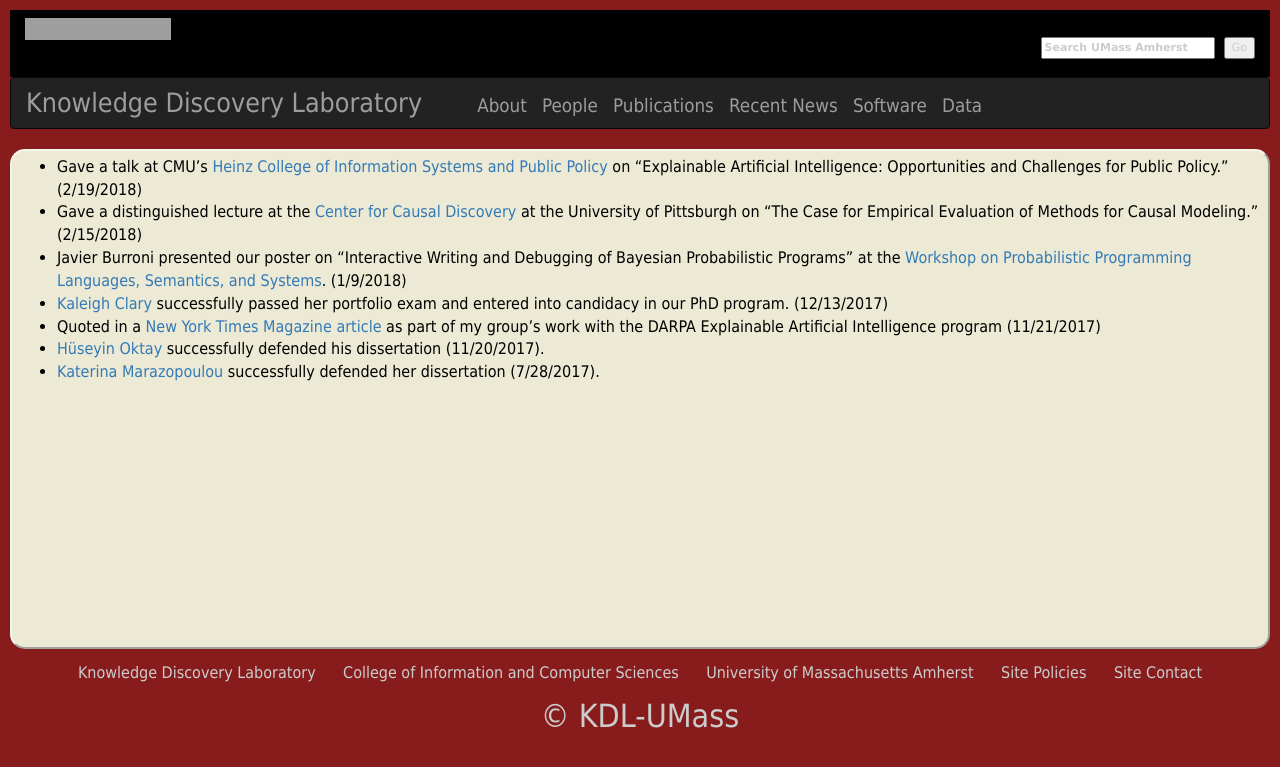
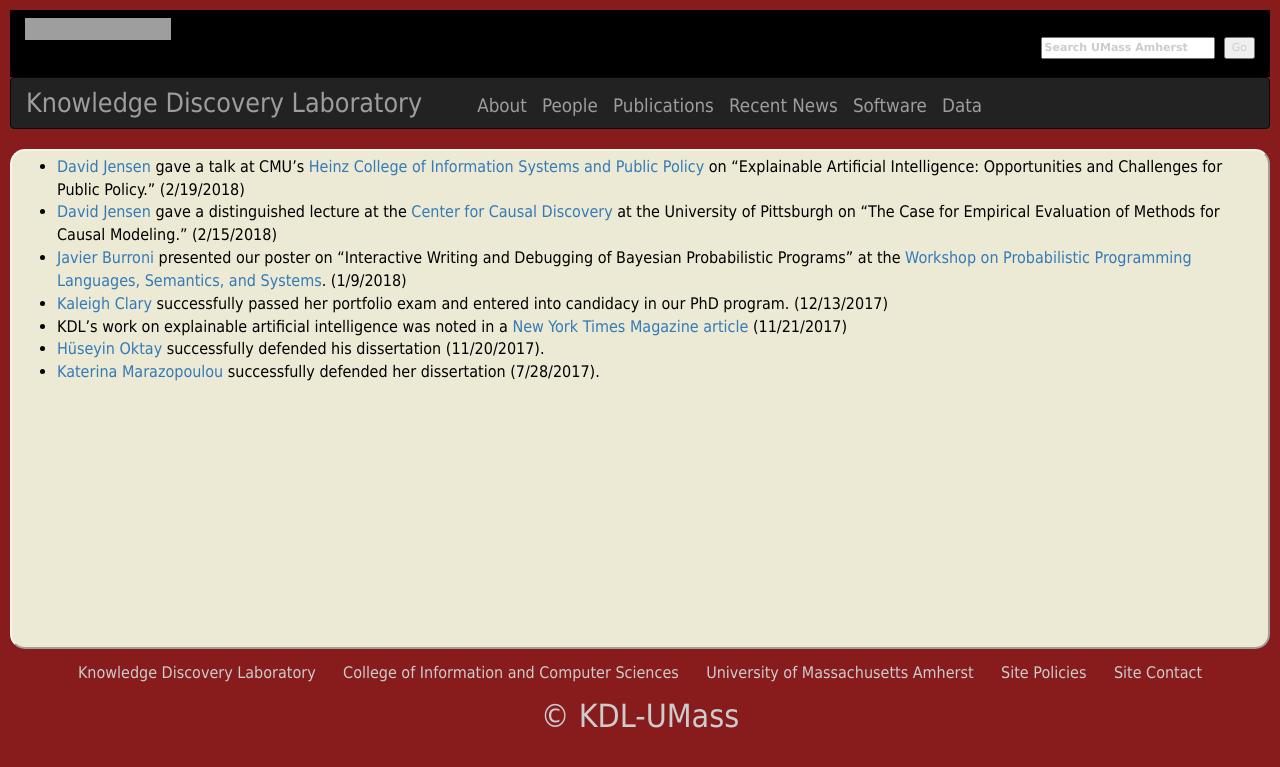
Before and after one commit to KDL-umass/kdl-umass.github.io, a Jekyll site: the page built from recent_news.md, in a window 1280 px wide. Shown: the top 767 px of the page. Built offline with Jekyll 4.4.1, drawn with Linux system fonts in a browser that asks for light colours; nearby versions of some CDN libraries; comment, search, counter and statistics services are not loaded; grey boxes are pictures that could not be loaded.

Commit message:
Updated wording to make reference everyone by name
Added “David Jensen” so we referred to everyone (me included) by name.

```diff
--- a/recent_news.md
+++ b/recent_news.md
@@ -1,10 +1,10 @@
 ---
 layout: page
 ---
-- Gave a talk at CMU's [Heinz College of Information Systems and Public Policy](https://www.heinz.cmu.edu/) on "Explainable Artificial Intelligence: Opportunities and Challenges for Public Policy." (2/19/2018)
-- Gave a distinguished lecture at the [Center for Causal Discovery](https://www.ccd.pitt.edu/) at the University of Pittsburgh on "The Case for Empirical Evaluation of Methods for Causal Modeling." (2/15/2018)
-- Javier Burroni presented our poster on "Interactive Writing and Debugging of Bayesian Probabilistic Programs" at the [Workshop on Probabilistic Programming Languages, Semantics, and Systems](https://popl18.sigplan.org/track/pps-2018). (1/9/2018)
+- [David Jensen](http://people.cs.umass.edu/~jensen/) gave a talk at CMU's [Heinz College of Information Systems and Public Policy](https://www.heinz.cmu.edu/) on "Explainable Artificial Intelligence: Opportunities and Challenges for Public Policy." (2/19/2018)
+- [David Jensen](http://people.cs.umass.edu/~jensen/) gave a distinguished lecture at the [Center for Causal Discovery](https://www.ccd.pitt.edu/) at the University of Pittsburgh on "The Case for Empirical Evaluation of Methods for Causal Modeling." (2/15/2018)
+- [Javier Burroni](https://www.linkedin.com/in/javierburroni/) presented our poster on "Interactive Writing and Debugging of Bayesian Probabilistic Programs" at the [Workshop on Probabilistic Programming Languages, Semantics, and Systems](https://popl18.sigplan.org/track/pps-2018). (1/9/2018)
 - [Kaleigh Clary](https://people.cs.umass.edu/%7Ekclary/) successfully passed her portfolio exam and entered into candidacy in our PhD program. (12/13/2017)
-- Quoted in a [New York Times Magazine article](https://www.nytimes.com/2017/11/21/magazine/can-ai-be-taught-to-explain-itself.html) as part of my group's work with the DARPA Explainable Artificial Intelligence program (11/21/2017)
+- KDL's work on explainable artificial intelligence was noted in a [New York Times Magazine article](https://www.nytimes.com/2017/11/21/magazine/can-ai-be-taught-to-explain-itself.html) (11/21/2017)
 - [Hüseyin Oktay](https://www.linkedin.com/in/huseyin-oktay-715aa915/) successfully defended his dissertation (11/20/2017).
 - [Katerina Marazopoulou](https://www.linkedin.com/in/katerina-marazopoulou/) successfully defended her dissertation (7/28/2017).
```
Also changed, not shown: 1 other file.
